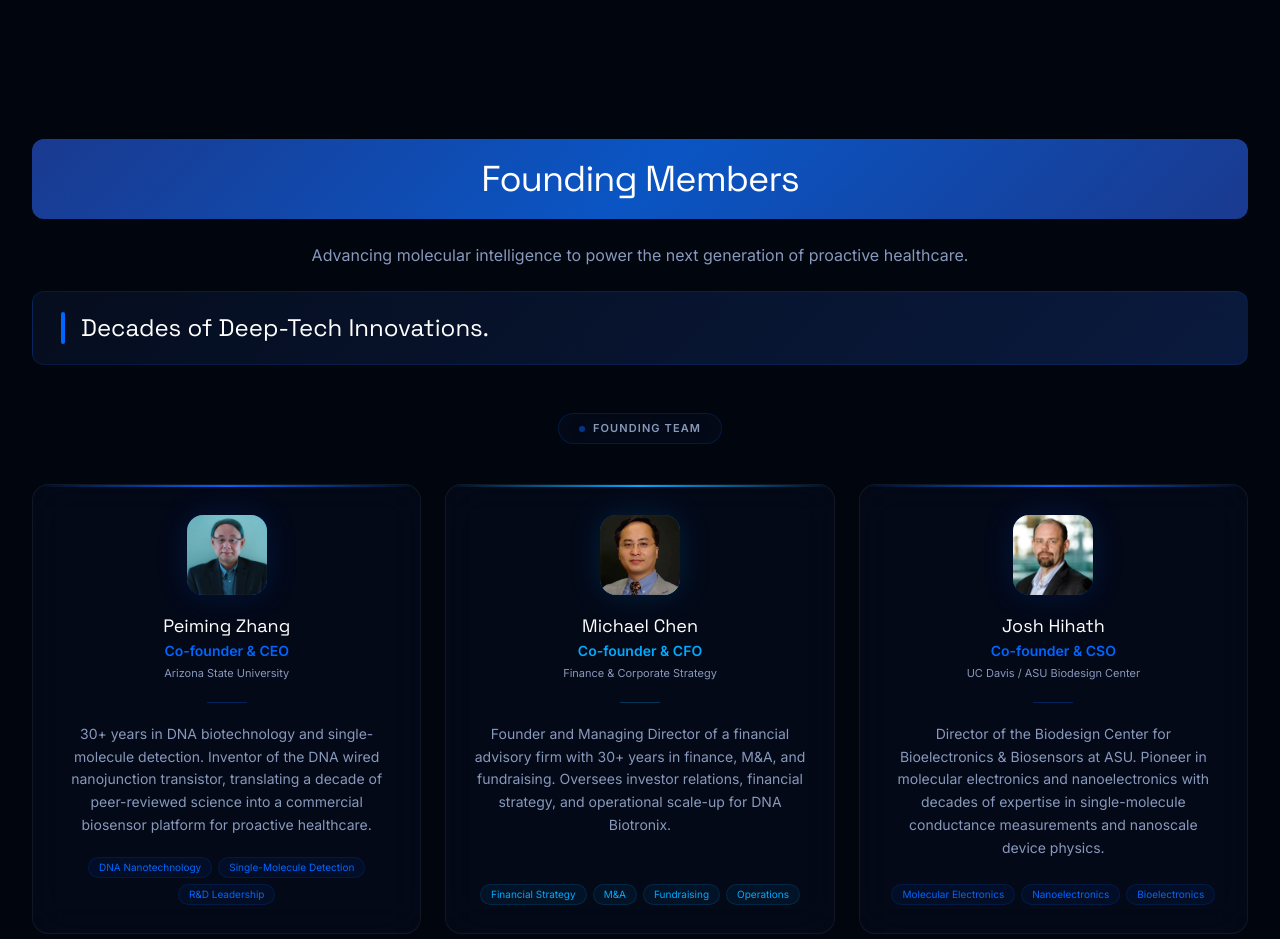
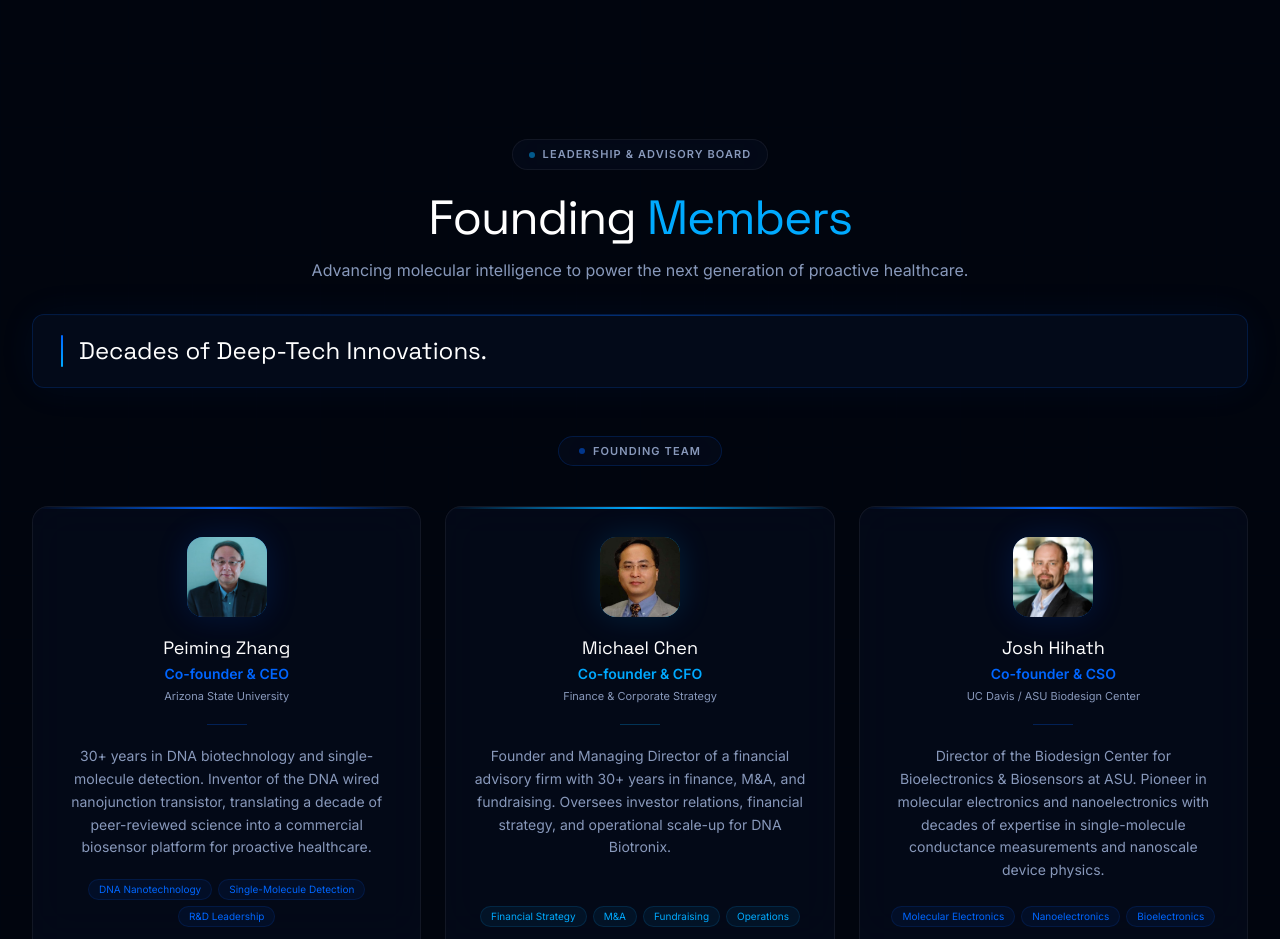
Before and after one commit to sbandi22/dna-biotronix, a Next.js app: page / in a window 1280 px wide. Shown: the part 9140-10079 px from the top of the page. Built offline with nearby package versions, Linux system fonts and the light colour scheme.

Commit message:
Restyle Founding Members header to match site theme

```diff
--- a/components/sections/TeamSection.tsx
+++ b/components/sections/TeamSection.tsx
@@ -261,18 +261,29 @@
       <div className="max-w-7xl mx-auto px-4 sm:px-6 lg:px-8">
 
         {/* ── Founding Members header ── */}
-        <div className="mb-12">
-          <div className="rounded-xl overflow-hidden mb-6" style={{ background: 'linear-gradient(135deg, #1A3A8F 0%, #0A55C4 50%, #1A3A8F 100%)' }}>
-            <div className="px-8 py-5 text-center">
-              <h2 className="font-grotesk font-700 text-3xl lg:text-4xl text-white tracking-tight">Founding Members</h2>
-            </div>
+        <div className="mb-12 text-center">
+          {/* Badge */}
+          <div className="inline-flex items-center gap-2 px-4 py-1.5 rounded-full glass border border-[#0066FF]/25 mb-6">
+            <div className="w-1.5 h-1.5 rounded-full bg-[#00AAFF] animate-pulse" />
+            <span className="text-[11px] font-semibold uppercase tracking-widest text-text-muted">Leadership & Advisory Board</span>
           </div>
-          <p className="text-center text-base text-text-muted max-w-2xl mx-auto mb-6">
+
+          <h2 className="font-grotesk font-700 text-4xl lg:text-5xl text-white tracking-tight mb-4">
+            Founding <span style={{ color: '#00AAFF' }}>Members</span>
+          </h2>
+
+          <p className="text-base text-text-muted max-w-2xl mx-auto mb-8">
             Advancing molecular intelligence to power the next generation of proactive healthcare.
           </p>
-          <div className="rounded-xl overflow-hidden" style={{ background: 'linear-gradient(135deg, #050D1E 0%, #0A1A3E 100%)', border: '1px solid rgba(0,102,255,0.15)' }}>
+
+          {/* Tagline banner */}
+          <div
+            className="relative rounded-xl overflow-hidden text-left"
+            style={{ background: 'rgba(5,13,30,0.7)', border: '1px solid rgba(0,102,255,0.18)', boxShadow: '0 0 40px rgba(0,102,255,0.06)' }}
+          >
+            <div className="absolute inset-x-0 top-0 h-px bg-gradient-to-r from-transparent via-[#0066FF]/40 to-transparent" />
             <div className="flex items-center gap-4 px-7 py-5">
-              <div className="w-1 self-stretch rounded-full flex-shrink-0" style={{ background: '#0066FF', minHeight: '2rem' }} />
+              <div className="w-0.5 self-stretch rounded-full flex-shrink-0" style={{ background: 'linear-gradient(to bottom, #0066FF, #00AAFF)', minHeight: '2rem' }} />
               <p className="font-grotesk font-700 text-xl lg:text-2xl text-white">Decades of Deep-Tech Innovations.</p>
             </div>
           </div>
```
